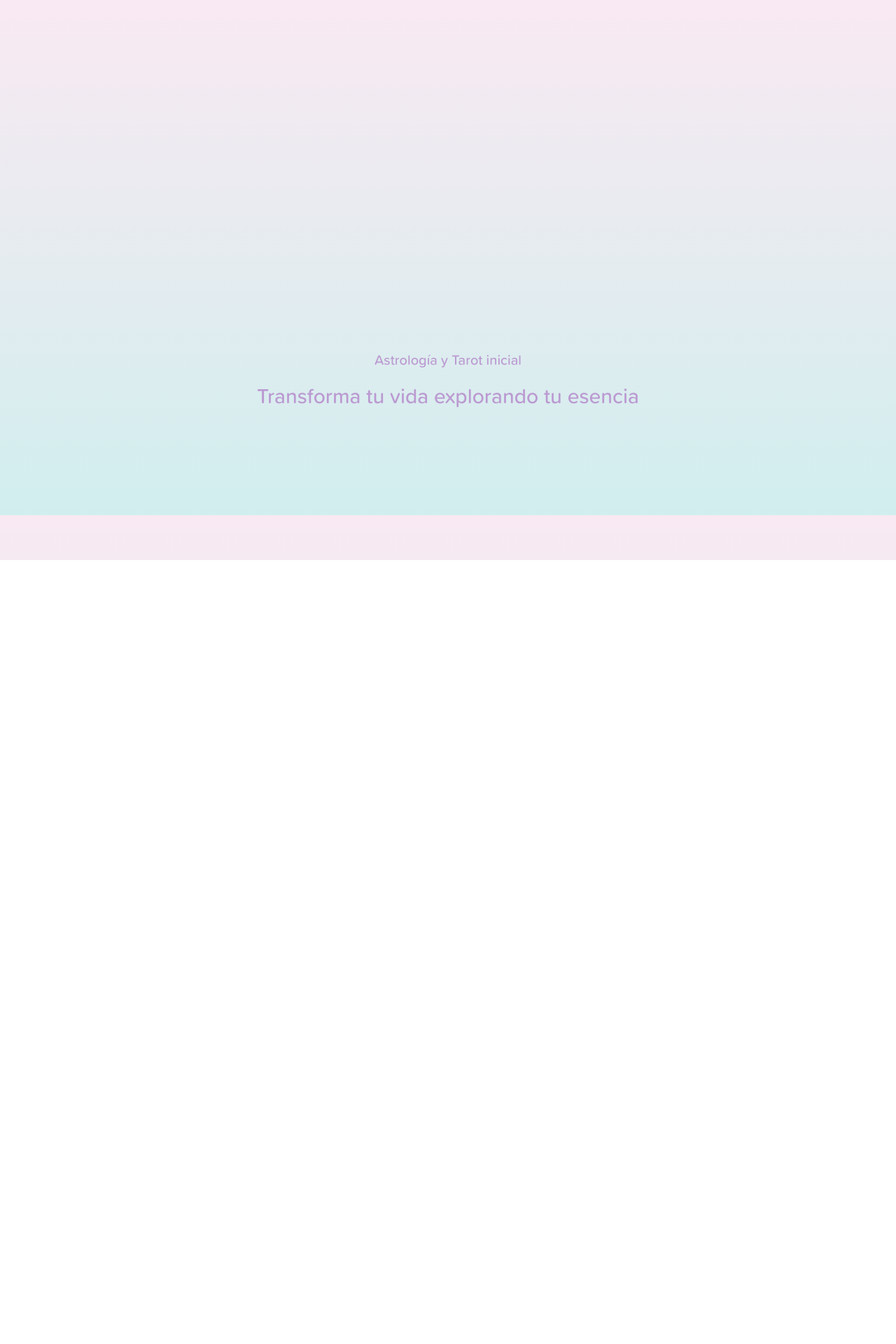
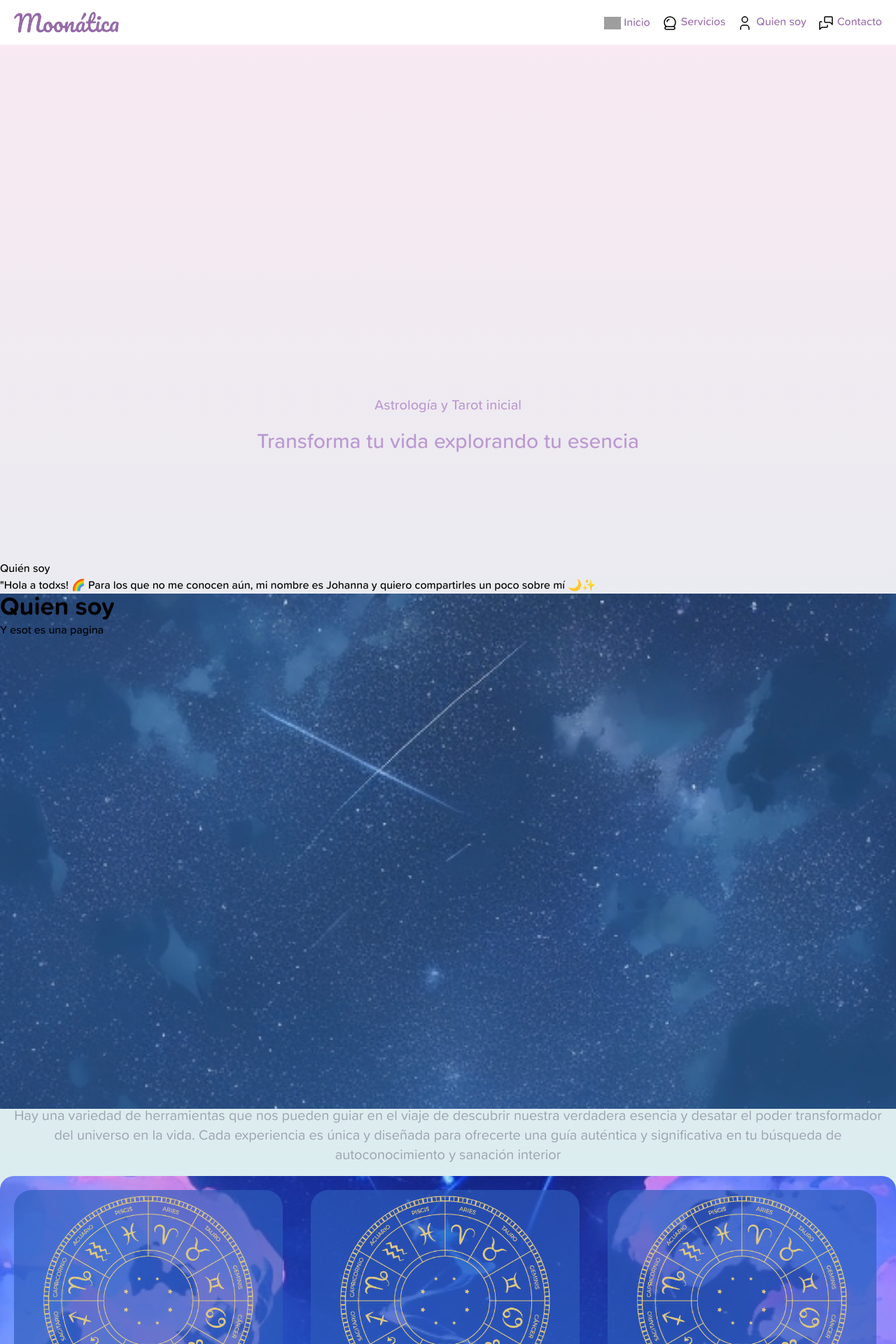
Before and after one commit to manuimfeld/Portfolio-2024, a Next.js app: page / in a window 1280 px wide. Shown: the top 1920 px of the page at 70% size. Before the commit the page ends 800 px from the top, so only its background shows below. Built offline with nearby package versions, Linux system fonts and the light colour scheme; grey boxes are pictures that could not be loaded.

Commit message:
fix width excedees screen

```diff
--- a/src/app/layout.js
+++ b/src/app/layout.js
@@ -1,47 +1,50 @@
-import "./globals.css";
-import localFont from "next/font/local";
-import Navbar from "./ui/navbar";
+import './globals.css';
+import localFont from 'next/font/local';
+import Navbar from './ui/navbar';
 
 const proxima = localFont({
   src: [
     {
-      path: "./static-fonts/ProximaSoft-Thin.woff2",
-      weight: "100",
-      style: "thin",
+      path: './static-fonts/ProximaSoft-Thin.woff2',
+      weight: '100',
+      style: 'thin',
     },
     {
-      path: "./static-fonts/ProximaSoft-Medium.woff2",
-      weight: "400",
-      style: "regular",
+      path: './static-fonts/ProximaSoft-Medium.woff2',
+      weight: '400',
+      style: 'regular',
     },
     {
-      path: "./static-fonts/ProximaSoft-Regular.woff2",
-      weight: "500",
-      style: "bold",
+      path: './static-fonts/ProximaSoft-Regular.woff2',
+      weight: '500',
+      style: 'bold',
     },
     {
-      path: "./static-fonts/ProximaSoft-Bold.woff2",
-      weight: "700",
-      style: "bold",
+      path: './static-fonts/ProximaSoft-Bold.woff2',
+      weight: '700',
+      style: 'bold',
     },
   ],
 });
 
 export const metadata = {
-  title: "Moonática - Astrología y Tarot inicial",
+  title: 'Moonática - Astrología y Tarot inicial',
   description:
-    "¡Bienvenidxs a Soy Moonática! 🌙 Descubre el fascinante mundo de la astrología y el tarot, incluyendo la interpretación de tu carta natal y el significado profundo de los signos del zodíaco. Explora la esencia genuina de quiénes somos a través de la astrología natal y desata el efecto dominó en tu vida. Encuentra la interpretación detallada de tu carta natal, que revela las posiciones planetarias, aspectos astrológicos y significados de las casas astrológicas. Además, sumérgete en el significado único de cada signo zodiacal, comprendiendo sus características, personalidad, elementos y modalidades. Acompáñanos en este viaje de autoconocimiento y exploración cósmica mientras reconectamos con nuestra esencia más auténtica y descubrimos las maravillas del universo que nos rodea.",
+    '¡Bienvenidxs a Soy Moonática! 🌙 Descubre el fascinante mundo de la astrología y el tarot, incluyendo la interpretación de tu carta natal y el significado profundo de los signos del zodíaco. Explora la esencia genuina de quiénes somos a través de la astrología natal y desata el efecto dominó en tu vida. Encuentra la interpretación detallada de tu carta natal, que revela las posiciones planetarias, aspectos astrológicos y significados de las casas astrológicas. Además, sumérgete en el significado único de cada signo zodiacal, comprendiendo sus características, personalidad, elementos y modalidades. Acompáñanos en este viaje de autoconocimiento y exploración cósmica mientras reconectamos con nuestra esencia más auténtica y descubrimos las maravillas del universo que nos rodea.',
   keywords:
-    "astrología, tarot, carta natal, signos zodiacales, autoconocimiento, exploración cósmica, revolución solar, talleres, cursos, luna, luna astrología, luna en piscis, signo de zodíaco",
+    'astrología, tarot, carta natal, signos zodiacales, autoconocimiento, exploración cósmica, revolución solar, talleres, cursos, luna, luna astrología, luna en piscis, signo de zodíaco',
   icons: {
-    icon: "/favicon.svg",
+    icon: '/favicon.svg',
   },
 };
 
 export default function RootLayout({ children }) {
   return (
     <html lang="en" className="bg-gradient-to-b from-[#f9e9f2] to-[#d1eeee]">
-      <body className={proxima.className}>{children}</body>
+      <body className={proxima.className}>
+        <Navbar />
+        {children}
+      </body>
     </html>
   );
 }
--- a/src/app/page.js
+++ b/src/app/page.js
@@ -6,7 +6,7 @@ import Services from './ui/services';
 export default function Home() {
   return (
     <>
-      <main className="text-center flex flex-col justify-center items-center w-screen px-5 h-[calc(100vh_-_64px)]">
+      <main className="text-center flex flex-col justify-center items-center w-full px-5 min-h-[calc(100vh_-_64px)]">
         <Image
           src="/moonatica.png"
           width="350"
@@ -18,8 +18,8 @@ export default function Home() {
           Transforma tu vida explorando tu esencia
         </h3>
       </main>
-      {/* <AboutMe />
-      <Services /> */}
+      <AboutMe />
+      <Services />
     </>
   );
 }
--- a/src/app/ui/aboutMe.js
+++ b/src/app/ui/aboutMe.js
@@ -1,11 +1,18 @@
 export default function AboutMe() {
   return (
-    <section className="h-[calc(100vh_-_64px)] w-screen">
+    <section className="h-[calc(100vh_-_64px)] w-full">
       <h2 className="text-black">Quién soy</h2>
       <p>
         "Hola a todxs! 🌈 Para los que no me conocen aún, mi nombre es Johanna y
         quiero compartirles un poco sobre mí 🌙✨
       </p>
+      <article className="relative  w-full h-full bg-[url('/bg-aboutme2.jpg')] bg-cover bg-fixed ">
+        <div class="absolute inset-0 bg-blue-300 opacity-20"></div>
+        <div class="relative z-10">
+          <h2 className="text-4xl font-bold">Quien soy</h2>
+          <p>Y esot es una pagina</p>
+        </div>
+      </article>
     </section>
   );
 }
--- a/src/app/ui/navbar.js
+++ b/src/app/ui/navbar.js
@@ -12,8 +12,7 @@ export default function Navbar() {
   };
 
   return (
-    <>
-      <div className="z-10 sticky top-0 w-screen h-16 flex px-5 py-2 bg-white text-[#9D72AF] items-center justify-between">
+    <div className="z-10 sticky top-0 w-full h-16 flex px-5 py-2 bg-white text-[#9D72AF] items-center justify-between">
       <Link href="/">
         <Image src="/moonatica-hero.svg" width="150" height="32" />
       </Link>
@@ -33,8 +32,7 @@ export default function Navbar() {
           />
         </svg>
       </button>
-        <NavbarMenuMobile menuState={menuState} toggleMenu={toggleMenu} />
+      <NavbarMenuMobile />
     </div>
-    </>
   );
 }
--- a/src/app/ui/navbarMenuMobile.js
+++ b/src/app/ui/navbarMenuMobile.js
@@ -11,7 +11,7 @@ export default function NavbarMobile({ menuState, toggleMenu }) {
 
   return (
     <div
-      className={`z-10 w-screen md:max-w-max md:flex flex-col md:justify-center md:items-center  md:flex-row bg-[#F9E9F2] md:bg-transparent text-[#9D72AF] md:h-12 ${
+      className={`z-10 w-full md:max-w-max md:flex flex-col md:justify-center md:items-center  md:flex-row bg-[#F9E9F2] md:bg-transparent text-[#9D72AF] md:h-12 ${
         menuState ? 'items-start h-[calc(100vh_-_64px)] fixed top-16 pt-4' : ''
       }`}
     >
--- a/src/app/ui/services.js
+++ b/src/app/ui/services.js
@@ -1,9 +1,9 @@
-import { SERVICES_ARRAY } from "../lib/services";
-import CardServices from "./cardServices";
+import { SERVICES_ARRAY } from '../lib/services';
+import CardServices from './cardServices';
 
 export default function Services() {
   return (
-    <section className="text-center min-w-[100vw] min-h-[calc(100vh_-_64px)]">
+    <section className="text-center min-w-full min-h-[calc(100vh_-_64px)]">
       <h1 className="text-3xl text-[#BB9AD1]">Servicios</h1>
       <p className="mt-2 px-4 text-gray-400 text-xl font-medium">
         Hay una variedad de herramientas que nos pueden guiar en el viaje de
```
Lines whose indentation alone changed are shown as unchanged.
